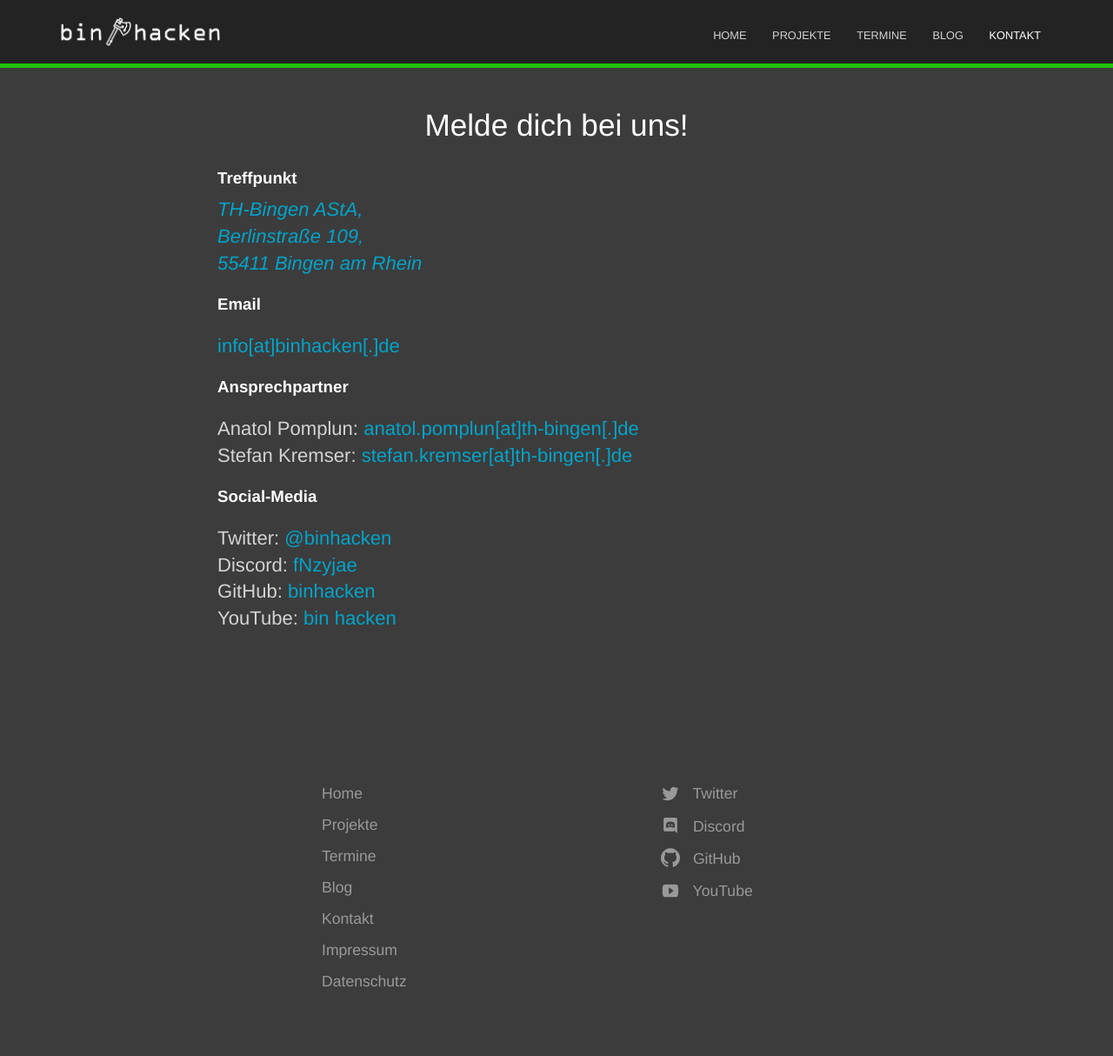
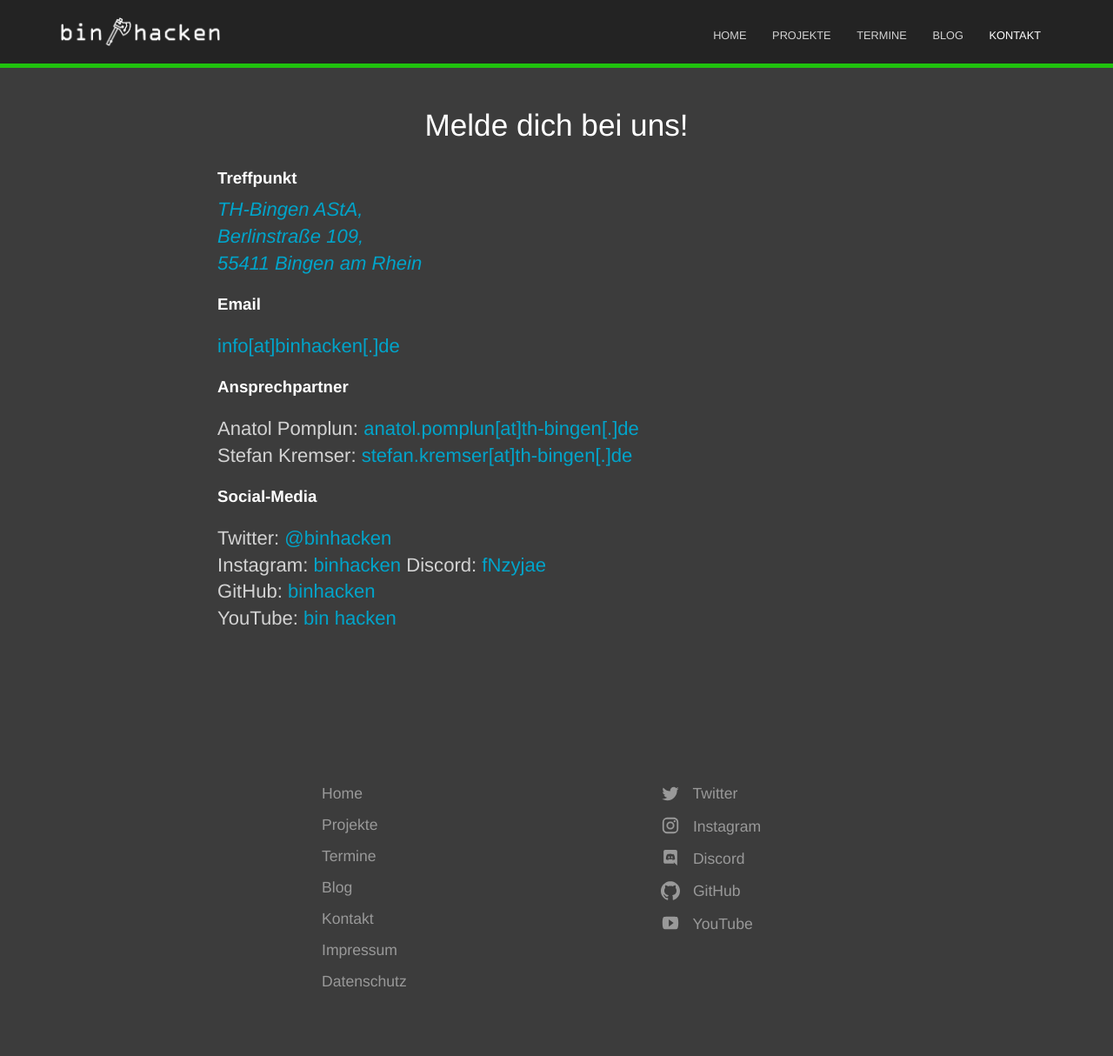
Before and after one commit to BinHacken/BinHacken.github.io, a Jekyll site: the page built from contact.md, in a window 1280 px wide. Shown: the whole page at 87% size. Built offline with Jekyll 4.4.1, drawn with Linux system fonts in a browser that asks for light colours.

Commit message:
Instagram Link

```diff
--- a/_data/footer.yml
+++ b/_data/footer.yml
@@ -18,6 +18,10 @@
       link: 'https://twitter.com/binhacken'
       social_icon: Twitter
       new_window: true
+    - name: Instagram
+      link: 'https://www.instagram.com/binhacken/'
+      social_icon: Instagram
+      new_window: true
     - name: Discord
       link: 'https://discordapp.com/invite/fNzyjae'
       social_icon: Discord
--- a/contact.md
+++ b/contact.md
@@ -23,6 +23,7 @@ Stefan Kremser: <a>stefan.kremser[at]th-bingen[.]de</a>
 
 ### Social-Media
 Twitter: [@binhacken](https://twitter.com/binhacken)
+Instagram: [binhacken](https://www.instagram.com/binhacken/)
 Discord: [fNzyjae](https://discordapp.com/invite/fNzyjae)
 GitHub: [binhacken](http://github.com/binhacken)
 YouTube: [bin hacken](https://www.youtube.com/channel/UCXSOejhhXH23-J42QeHmcVA)
```
